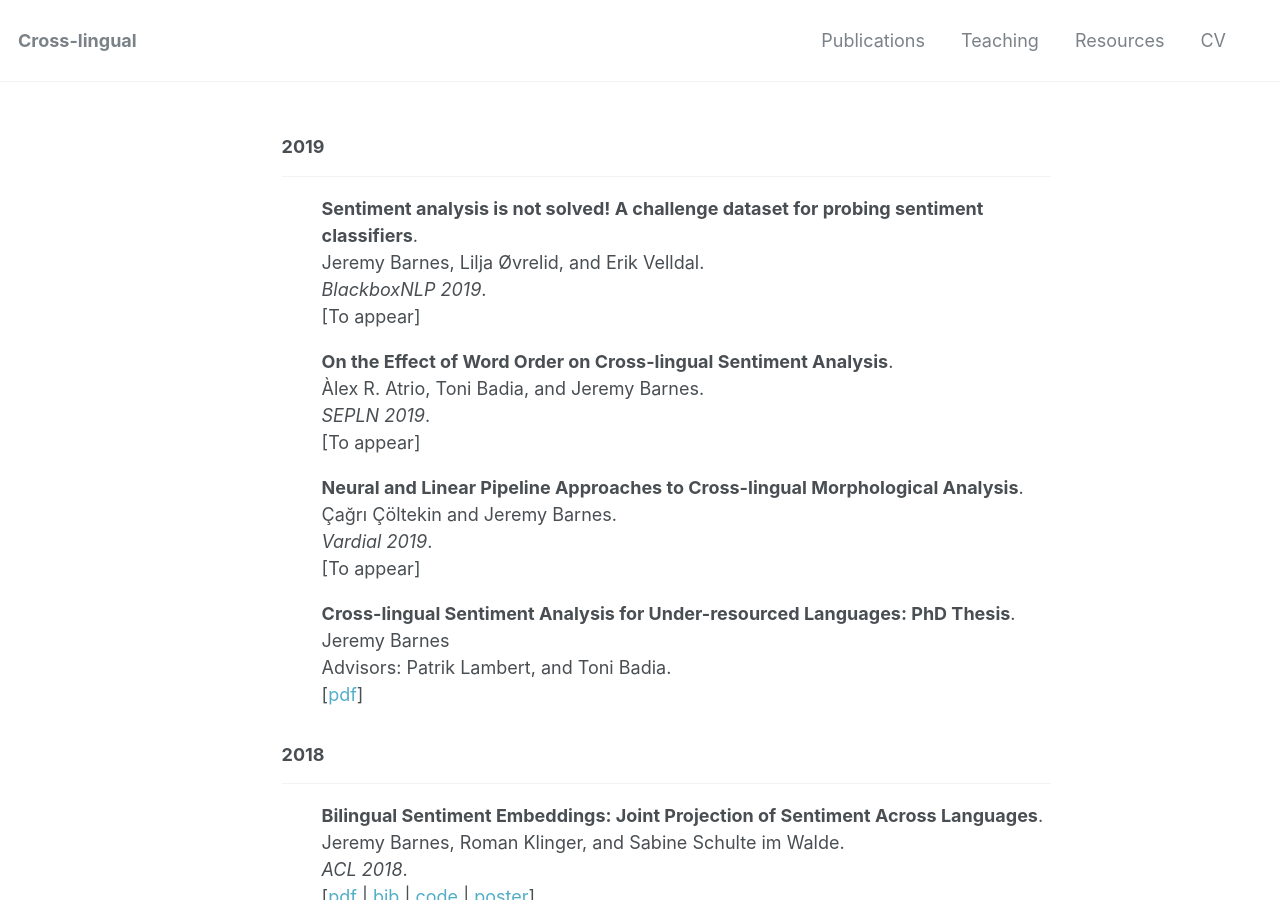
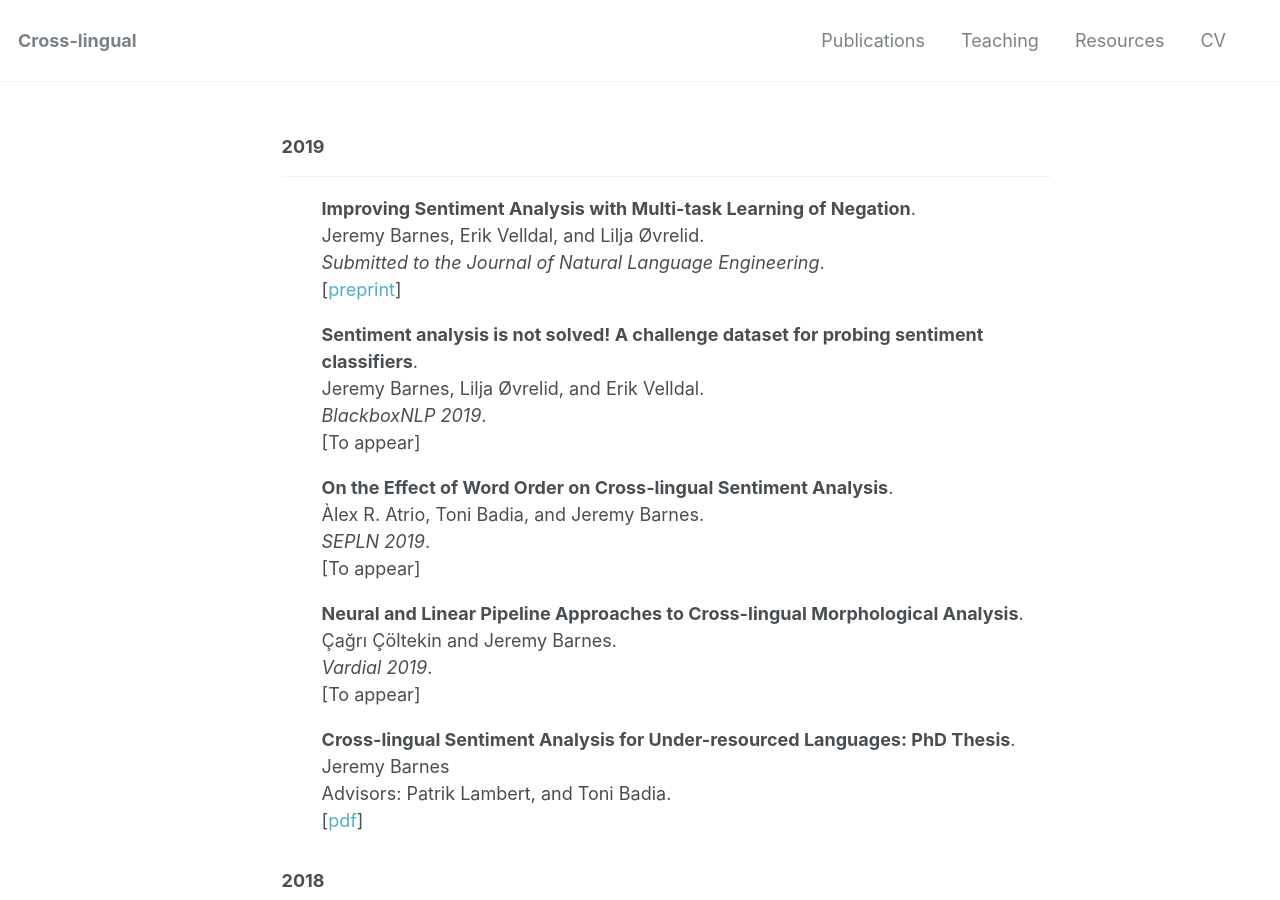
Before and after one commit to jerbarnes/jbarnesspain.github.io, a Jekyll site: the page built from publications/index.html, in a window 1280 px wide and 900 px high. Built offline with Jekyll 4.4.1, drawn with Linux system fonts in a browser that asks for light colours.

Commit message:
added multitask negation

```diff
--- a/publications/index.html
+++ b/publications/index.html
@@ -8,6 +8,14 @@ title: Selected Publications
 
 
 <h3> 2019 </h3><hr>
+
+<ul>
+        <strong>
+        Improving Sentiment Analysis with Multi-task Learning of Negation</strong>.<br>
+        Jeremy Barnes, Erik Velldal, and Lilja Øvrelid.<br>
+        <i>Submitted to the Journal of Natural Language Engineering</i>.<br>
+        [<a href="/downloads/Multitask_negation_for_sa.pdf"">preprint</a>]
+</ul>
 
 <ul>
 		<strong>
```
Also changed, not shown: 1 other file.
